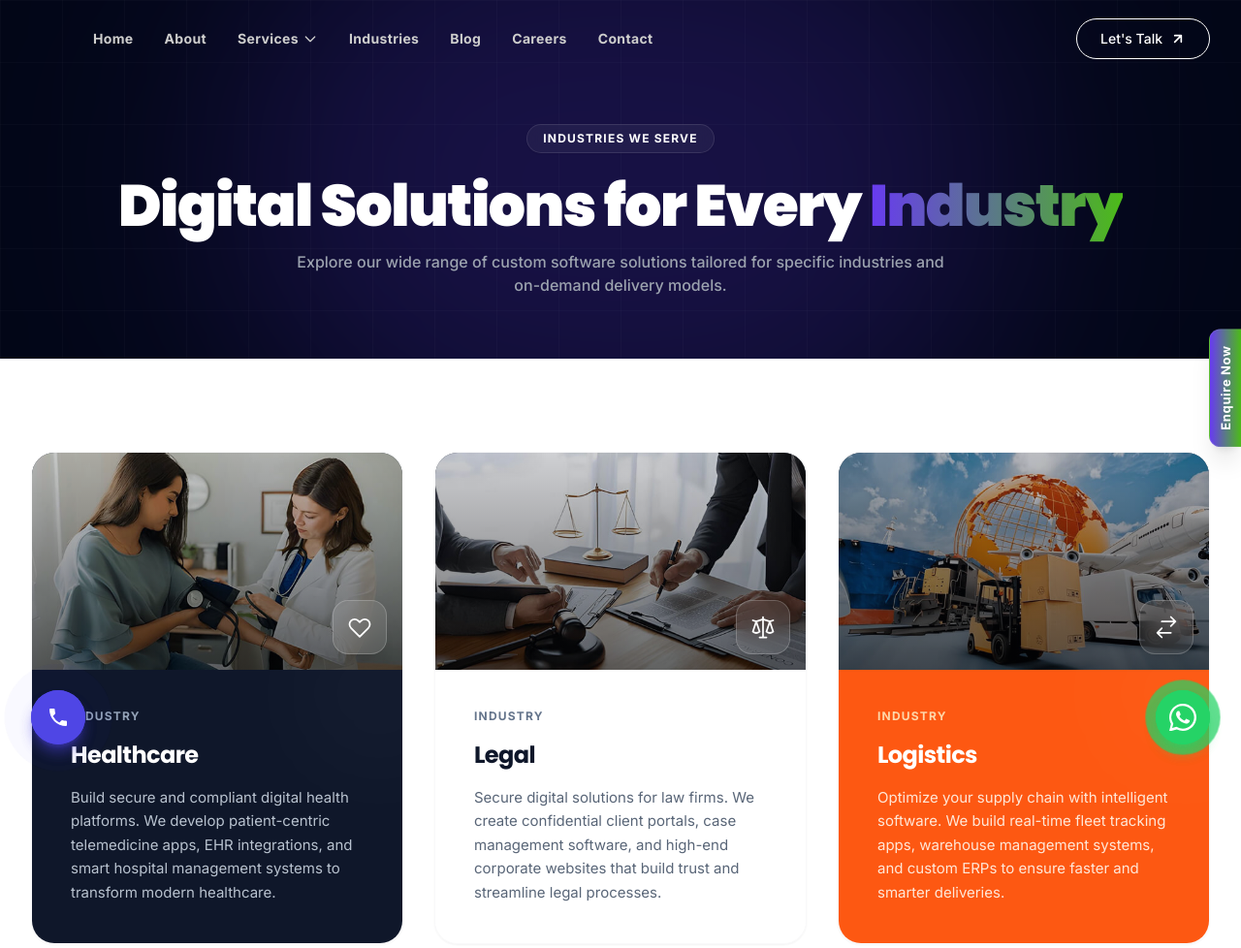
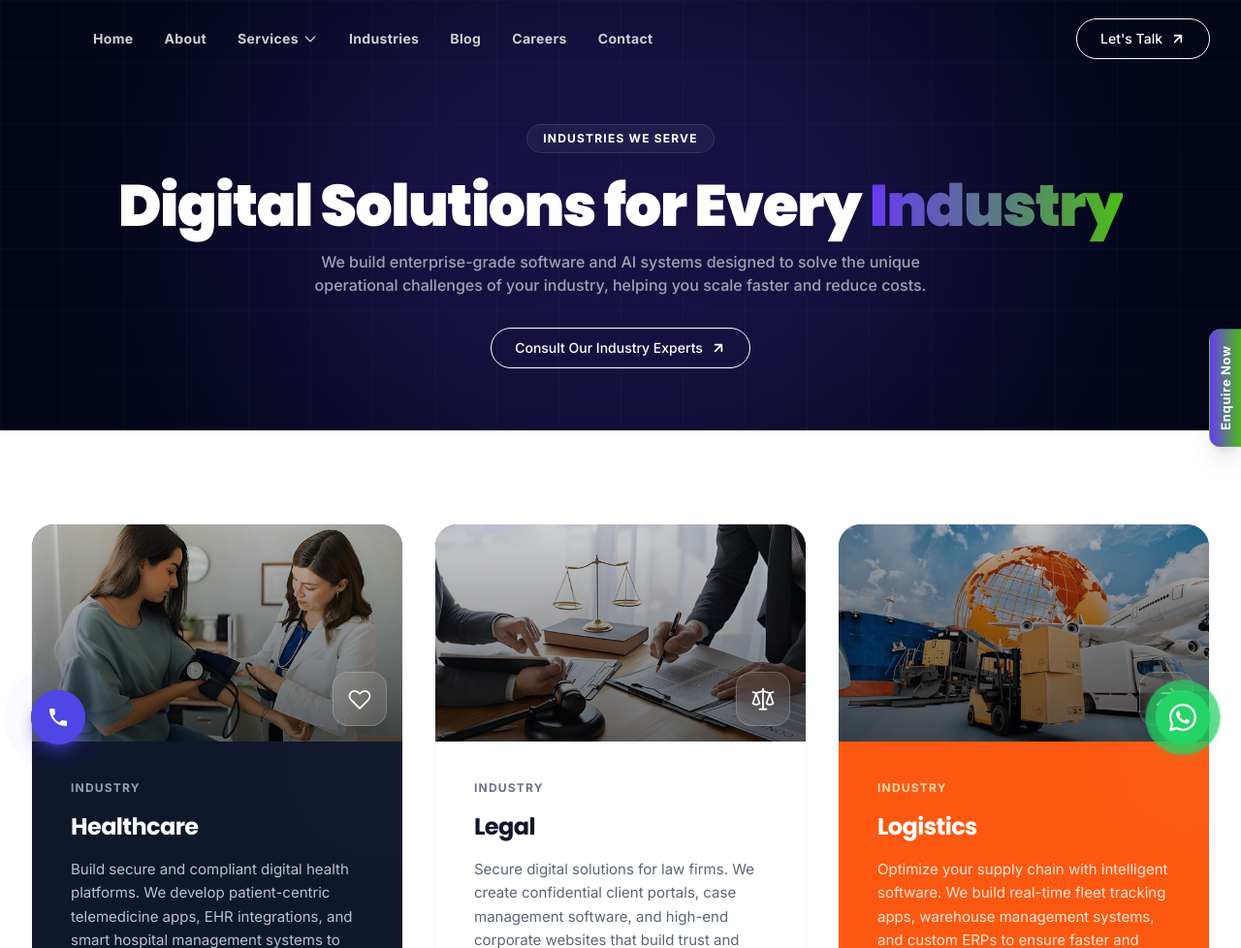
Before and after one commit to rajeshrajpoot152/Corelix, a PHP site: page /industry in a window 1280 px wide. Shown: the top 978 px of the page at 97% size. Run offline with PHP 8.4, Linux system fonts and the light colour scheme; some libraries are stand-ins or nearby versions.

Commit message:
content(industry): apply 4-Hat Audit fixes, adding B2B optimized hero subtitle and CTA button

```diff
--- a/industry.php
+++ b/industry.php
@@ -26,9 +26,17 @@ include 'header.php';
         </h1>
 
         <!-- Page Subtitle -->
-        <p class="text-sm md:text-base text-gray-400 max-w-2xl mx-auto font-medium">
-            Explore our wide range of custom software solutions tailored for specific industries and on-demand delivery models.
+        <p class="text-sm md:text-base text-gray-400 max-w-2xl mx-auto font-medium leading-relaxed">
+            We build enterprise-grade software and AI systems designed to solve the unique operational challenges of your industry, helping you scale faster and reduce costs.
         </p>
+
+        <!-- CTA Button -->
+        <div class="mt-8">
+            <a href="javascript:void(0)" onclick="openGlobalInquiryModal(event)" class="group relative inline-flex items-center gap-2 px-6 py-2.5 font-medium border rounded-full overflow-hidden transition-all duration-300 text-sm border-white text-white hover:bg-white hover:text-black hover:shadow-[0_0_20px_rgba(255,255,255,0.3)] hover:-translate-y-1" title="Consult Our Industry Experts">
+                Consult Our Industry Experts
+                <svg class="w-4 h-4 group-hover:translate-x-1 group-hover:-translate-y-1 transition-transform" fill="none" stroke="currentColor" viewBox="0 0 24 24"><path stroke-linecap="round" stroke-linejoin="round" stroke-width="2.5" d="M7 17L17 7M7 7h10v10"></path></svg>
+            </a>
+        </div>
     </div>
 </section>
 
```
